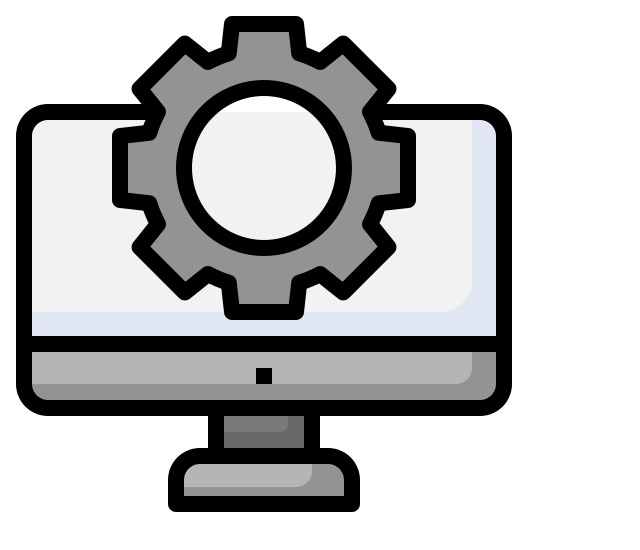
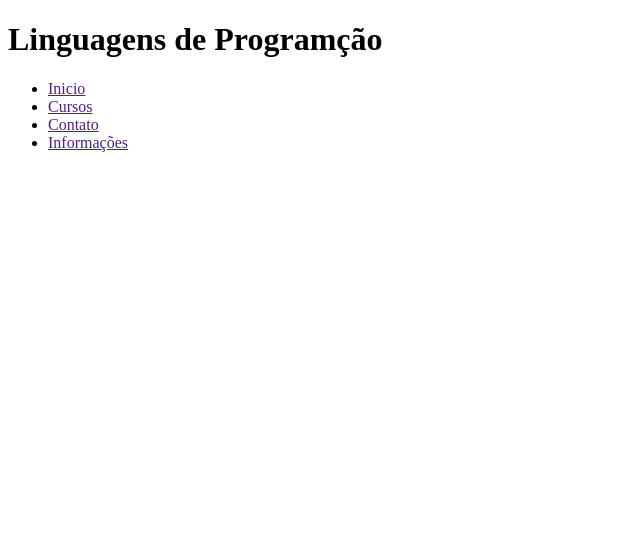
Before and after one commit to KauaMuller16/KauaMuller16, a plain HTML site: page projeto/projeto/index.html in a window 1280 px wide. Shown: the whole page, without its empty margins (0-640 px from the left). Drawn offline with Linux system fonts and the light colour scheme.

Commit message:
Add files via upload

```diff
--- a/projeto/projeto/css/estilo.css
+++ b/projeto/projeto/css/estilo.css
@@ -0,0 +1,8 @@
+
+header {
+    background-color: rebeccapurple;
+}
+
+nav {
+    background-color: blueviolet;
+}
--- a/projeto/projeto/index.html
+++ b/projeto/projeto/index.html
@@ -4,12 +4,21 @@
     <meta charset="UTF-8">
     <meta name="viewport" content="width=device-width, initial-scale=1.0">
     <title>Programação</title>
+
+    <header>
     <link rel="shortcut icon" href="Pokebola-pokeball-png-0.png">
-    <link rel="stylesheet" href="css/reset.css">
-    <link rel="stylesheet" href="css/estilo.css">
+    <h1>Linguagens de Programção</h1>
+    </header>
+    <nav>
+        <ul>
+            <li><a href="">Inicio</a></li>
+            <li><a href="">Cursos</a></li>
+            <li><a href="">Contato</a></li>
+            <li><a href="">Informações</a></li>
+        </ul>
+    </nav>
 </head>
 <body>
-    <img src="programaçao logo.png" alt="">
 
 </body>
 </html>
```
Also changed, not shown: projeto/projeto/projeto/index.html (added, +15 -0 lines), projeto/projeto/projeto/Pokebola-pokeball-png-0.png (added), projeto/projeto/projeto/css/estilo.css (added), projeto/projeto/projeto/css/reset.css (added), projeto/projeto/projeto/programaçao logo.png (added).
